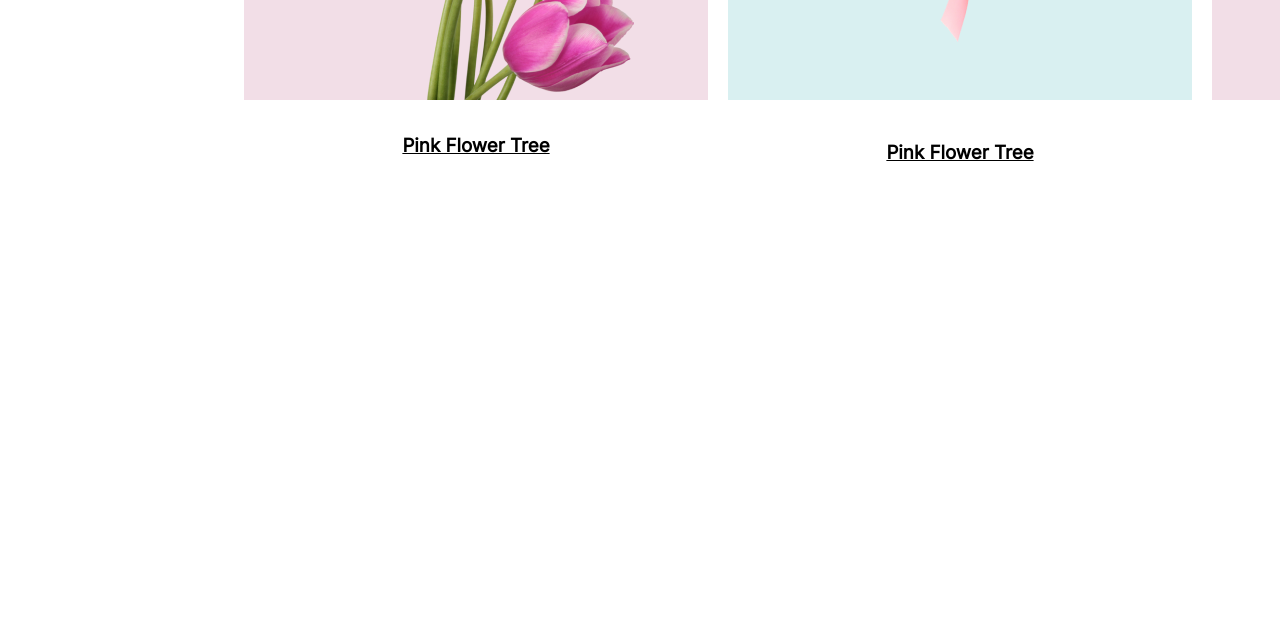
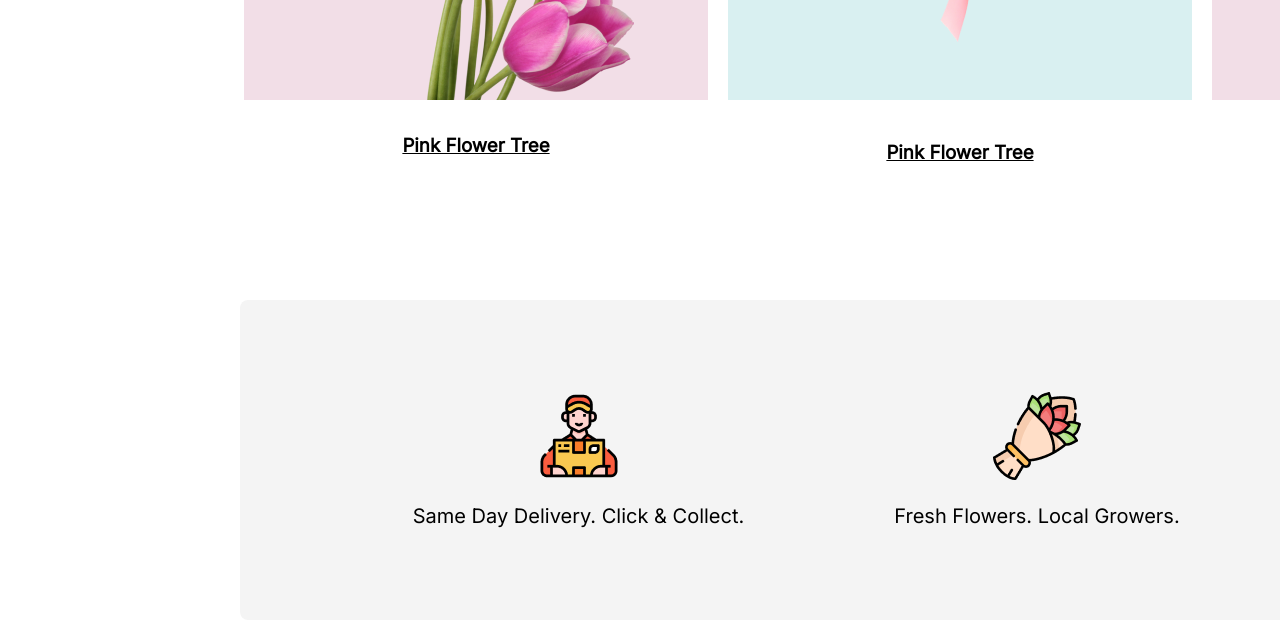
Before and after one commit to Shamimreza82/assignment-1-flower-shop, a plain HTML site: page index.html in a window 1280 px wide. Shown: the part 1641-2264 px from the top of the page. Drawn offline with Linux system fonts and the light colour scheme.

Commit message:
second section added

```diff
--- a/index.html
+++ b/index.html
@@ -26,6 +26,7 @@
     </header>
 
     <main>
+                     <!-- Featured Flowers section start -->
         <section>
             <div class="featured-container">
                 <div class="featured">
@@ -46,7 +47,36 @@
                         <h3 class="box-text box-text1">Pink Flower Tree</h3>
                     </div>
                 </div>
+
+                            <!-- second section start -->
+
+                <div class="second-container">
+                        <div class="second-img-text">
+                            <img class="second-icon" src="asset/Group 57.png" alt="">
+                            <p class="second-text">Same Day Delivery. Click & Collect.</p>
+                        </div>
+                        <div class="second-img-text">
+                            <img class="second-icon"  src="asset/Group 58.png" alt="">
+                            <p class="second-text">Fresh Flowers. Local Growers.</p>
+                        </div>
+                        <div class="second-img-text">
+                            <img class="second-icon"  src="asset/phone.png" alt="">
+                            <p class="second-text">24/7 Free Support.</p>
+                        </div>
+                </div>
+
+                                <!-- Third section start  -->
+
+
             </div>
+
+
+
+        </section>
+
+
+        <section>
+
         </section>
     </main>
 
--- a/style/style.css
+++ b/style/style.css
@@ -126,3 +126,30 @@ body {
     border-radius: 300px 300px 0px 0px;
     background: rgba(167, 33, 98, 0.15);
 }
+
+                    /* second section start */
+
+.second-container {
+        width: 1440px;
+        height: 320px;
+        border-radius: 8px;
+        background: rgba(39, 39, 39, 0.05);
+        margin: auto;
+        margin-top: 200px;
+        display: flex;
+        justify-content: center;
+        align-items: center;
+        gap: 150px;
+}
+
+.second-img-text {
+    text-align: center;
+}
+
+.second-icon {
+    margin-bottom: 20px;
+}
+
+.second-text {
+    font-size: 20px;
+}
```
